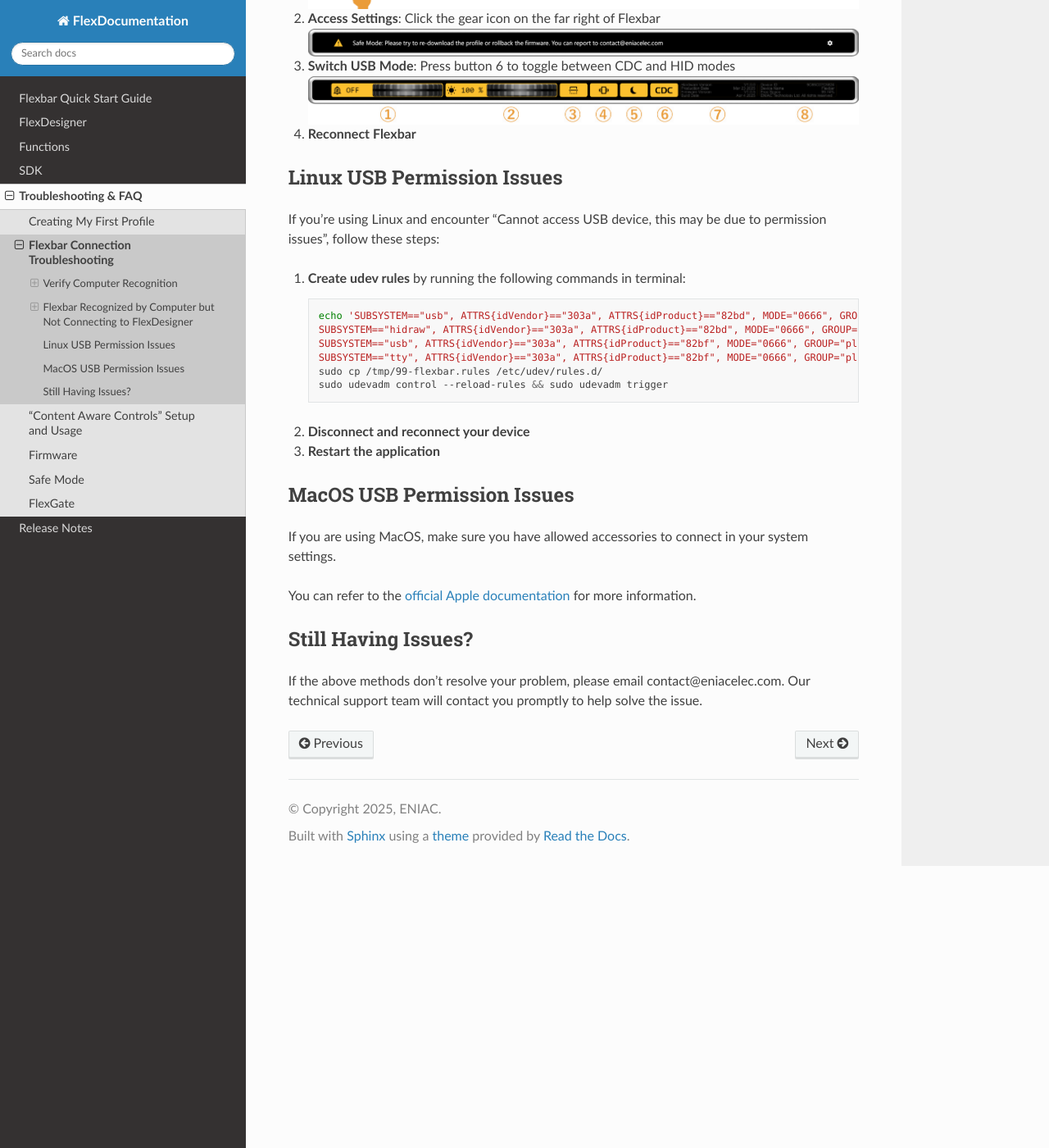
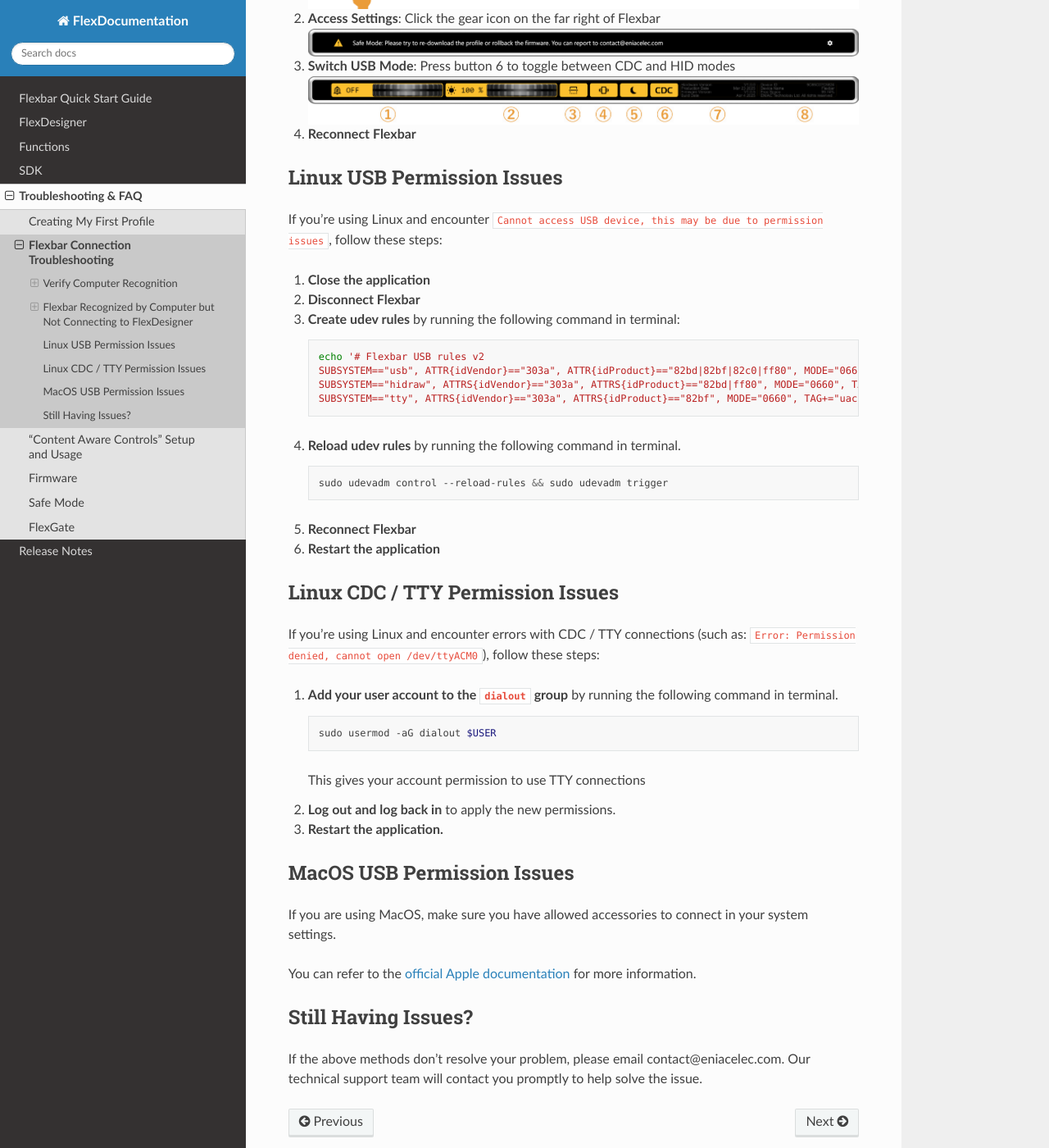
Before and after one commit to ENIAC-Tech/FlexDocumentation, a Sphinx documentation site: the page built from docs/source/troubleshoting/cannot_connect.md, in a window 1280 px wide and 1400 px high, scrolled down 1706 px. Shown: the whole window at 82% size. Built offline with Sphinx 7.4.7 and the Read the Docs theme 3.1.0, drawn with Linux system fonts in a browser that asks for light colours.

````diff
--- a/docs/source/troubleshoting/cannot_connect.md
+++ b/docs/source/troubleshoting/cannot_connect.md
@@ -67,21 +67,43 @@ In rare cases, your system may have trouble communicating with Flexbar using a s
 
 ## Linux USB Permission Issues
 
-If you're using Linux and encounter "Cannot access USB device, this may be due to permission issues", follow these steps:
+If you're using Linux and encounter ```Cannot access USB device, this may be due to permission issues```, follow these steps:
 
-1. **Create udev rules** by running the following commands in terminal:
+1. **Close the application**
+
+2. **Disconnect Flexbar**
+
+3. **Create udev rules** by running the following command in terminal:
    ```bash
-   echo 'SUBSYSTEM=="usb", ATTRS{idVendor}=="303a", ATTRS{idProduct}=="82bd", MODE="0666", GROUP="plugdev"
-   SUBSYSTEM=="hidraw", ATTRS{idVendor}=="303a", ATTRS{idProduct}=="82bd", MODE="0666", GROUP="plugdev"
-   SUBSYSTEM=="usb", ATTRS{idVendor}=="303a", ATTRS{idProduct}=="82bf", MODE="0666", GROUP="plugdev"
-   SUBSYSTEM=="tty", ATTRS{idVendor}=="303a", ATTRS{idProduct}=="82bf", MODE="0666", GROUP="plugdev"' > /tmp/99-flexbar.rules
-   sudo cp /tmp/99-flexbar.rules /etc/udev/rules.d/
+   echo '# Flexbar USB rules v2
+   SUBSYSTEM=="usb", ATTR{idVendor}=="303a", ATTR{idProduct}=="82bd|82bf|82c0|ff80", MODE="0660", TAG+="uaccess"
+   SUBSYSTEM=="hidraw", ATTRS{idVendor}=="303a", ATTRS{idProduct}=="82bd|ff80", MODE="0660", TAG+="uaccess"
+   SUBSYSTEM=="tty", ATTRS{idVendor}=="303a", ATTRS{idProduct}=="82bf", MODE="0660", TAG+="uaccess"' | sudo tee /etc/udev/rules.d/70-flexbar.rules > /dev/null
+   ```
+
+4. **Reload udev rules** by running the following command in terminal.
+   ```bash
    sudo udevadm control --reload-rules && sudo udevadm trigger
    ```
 
-2. **Disconnect and reconnect your device**
+6. **Reconnect Flexbar**
 
-3. **Restart the application**
+7. **Restart the application**
+
+## Linux CDC / TTY Permission Issues
+
+If you're using Linux and encounter errors with CDC / TTY connections (such as: ```Error: Permission denied, cannot open /dev/ttyACM0```), follow these steps:
+
+1. **Add your user account to the ```dialout``` group** by running the following command in terminal.
+   ```bash
+   sudo usermod -aG dialout $USER
+   ```
+   This gives your account permission to use TTY connections
+
+2. **Log out and log back in** to apply the new permissions.
+
+3. **Restart the application.**
+
 
 ## MacOS USB Permission Issues
 
````
